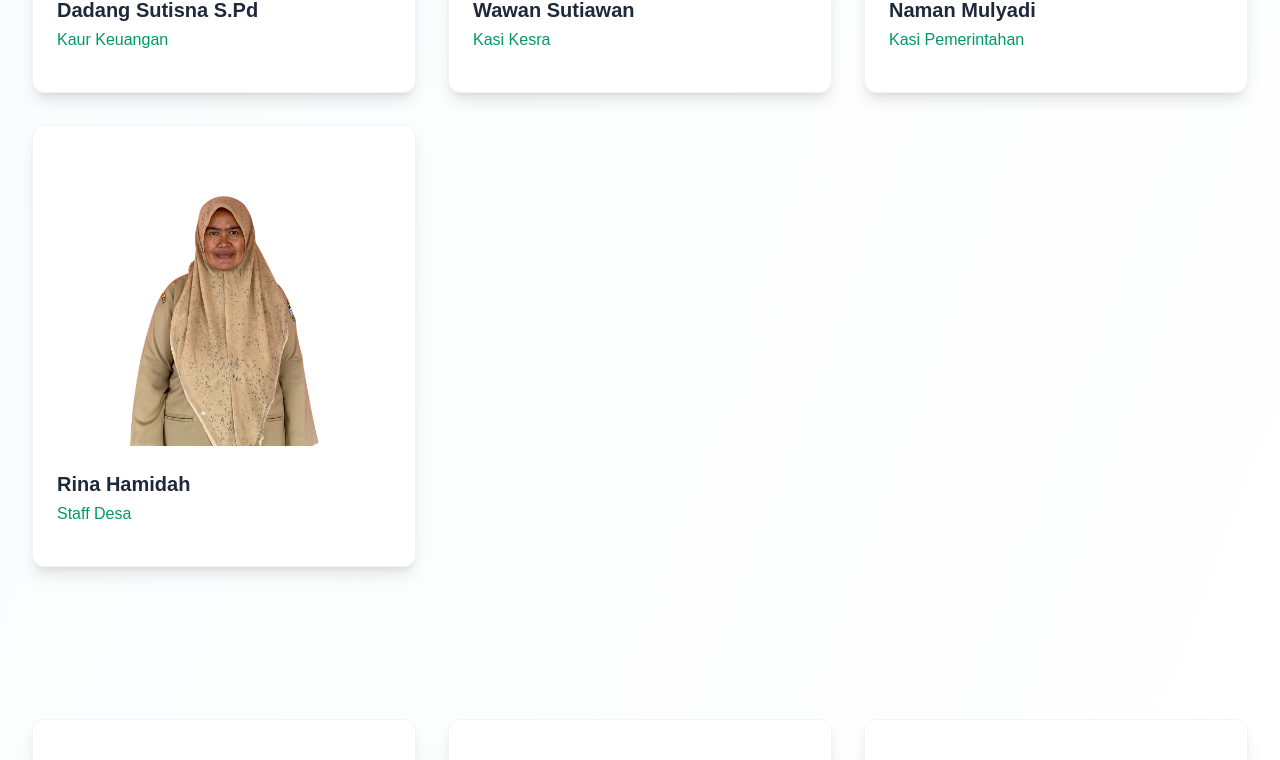
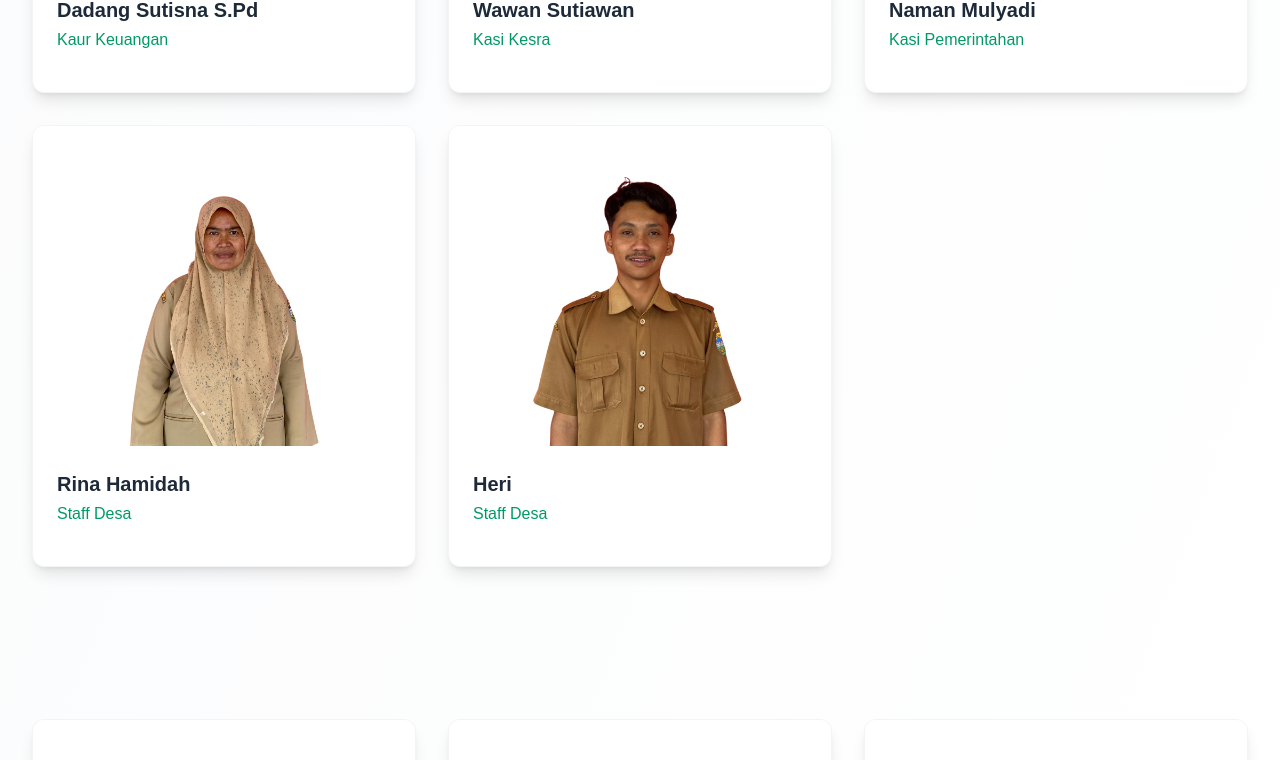
Before and after one commit to tiswan14/desa-cigalontang, a Next.js app: page /profil-desa/struktur-organisasi in a window 1280 px wide. Shown: the part 2096-2856 px from the top of the page. Built offline with nearby package versions, Linux system fonts and the light colour scheme.

Commit message:
feat(ui): update Footer, StrukturOrganisasi, HeroSection and add heri.png

```diff
--- a/app/components/Footer.jsx
+++ b/app/components/Footer.jsx
@@ -53,7 +53,7 @@ const Footer = () => {
         },
         {
             icon: Clock,
-            content: 'Senin-Jumat: 08.00 - 16.00 WIB',
+            content: 'Senin - Jumat: 08.00 - 16.00 WIB',
         },
     ]
 
@@ -67,7 +67,7 @@ const Footer = () => {
     {
         href: 'https://instagram.com/pemdescigalontang',
         icon: Instagram,
-            label: 'Instagram',
+        label: 'Instagram @pemdescigalontang',
         color: 'hover:bg-pink-100 hover:text-pink-600',
     },
     {
@@ -98,7 +98,8 @@ const Footer = () => {
         label: 'TikTok',
         color: 'hover:bg-purple-100 hover:text-purple-600',
     },
-    ]
+];
+
 
     return (
         <footer className='bg-gray-800 text-white'>
--- a/app/components/StrukturOrganisasiClient.jsx
+++ b/app/components/StrukturOrganisasiClient.jsx
@@ -60,6 +60,12 @@ const StrukturOrganisasiClient = () => {
                     jabatan: 'Staff Desa',
                     sk: 'SK: 141.1/02/2017',
                     foto: '/rina.png',
+                },
+                {
+                    nama: 'Heri',
+                    jabatan: 'Staff Desa',
+                    sk: 'SK: 141.1/02/2017',
+                    foto: '/heri.png',
                 },
             ],
         },
--- a/app/section/beranda/HeroSection.jsx
+++ b/app/section/beranda/HeroSection.jsx
@@ -13,7 +13,7 @@ const HeroSection = () => {
             {/* Background Image dengan Enhanced Overlay */}
             <div className='absolute inset-0 z-0'>
                 <Image
-                    src='/sawah.jpg'
+                    src='/pangangonan.jpg'
                     alt='Pemandangan Desa'
                     fill
                     className='object-cover'
```
Also changed, not shown: public/heri.png (added). Lines whose indentation alone changed are shown as unchanged.
